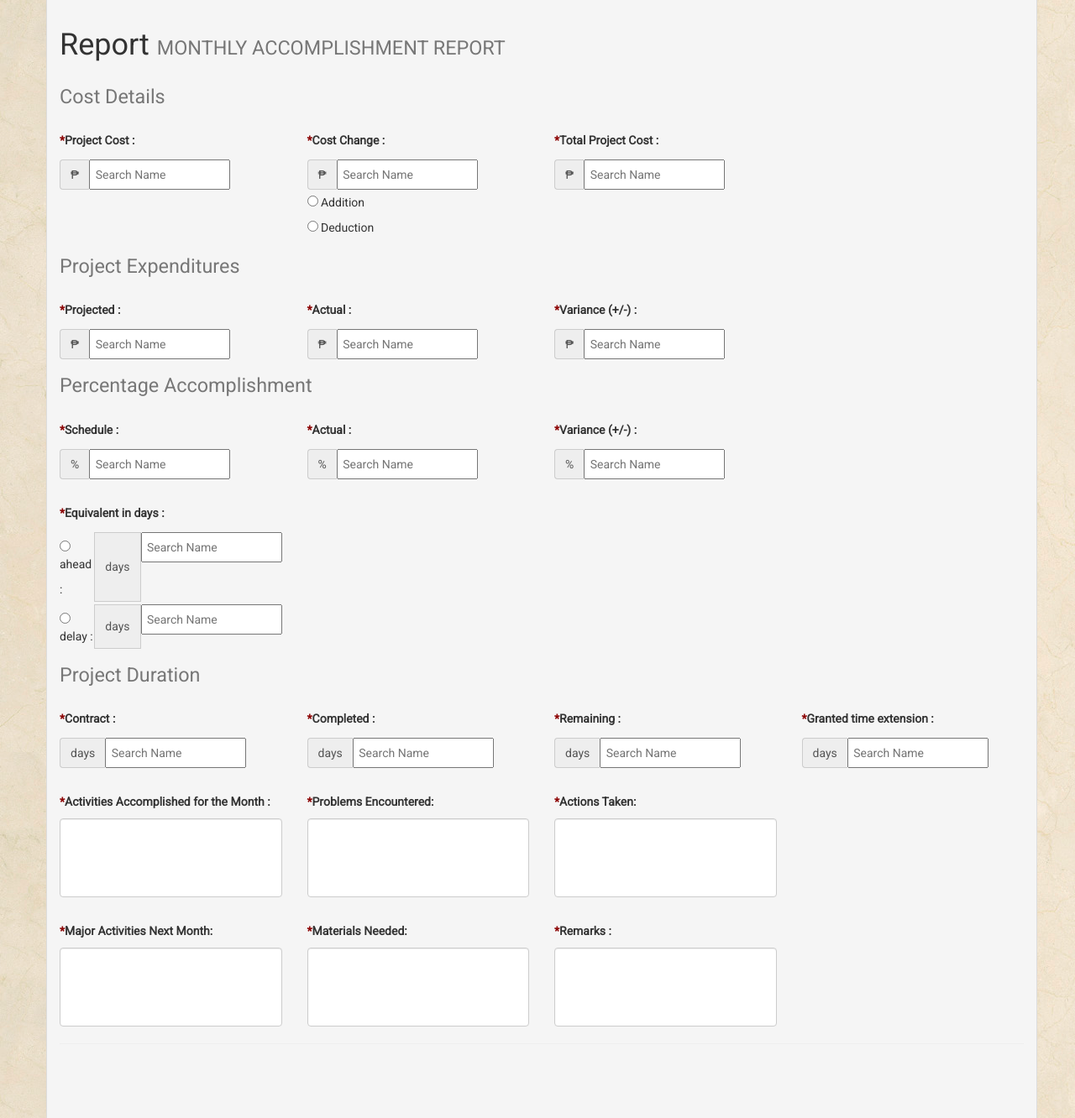
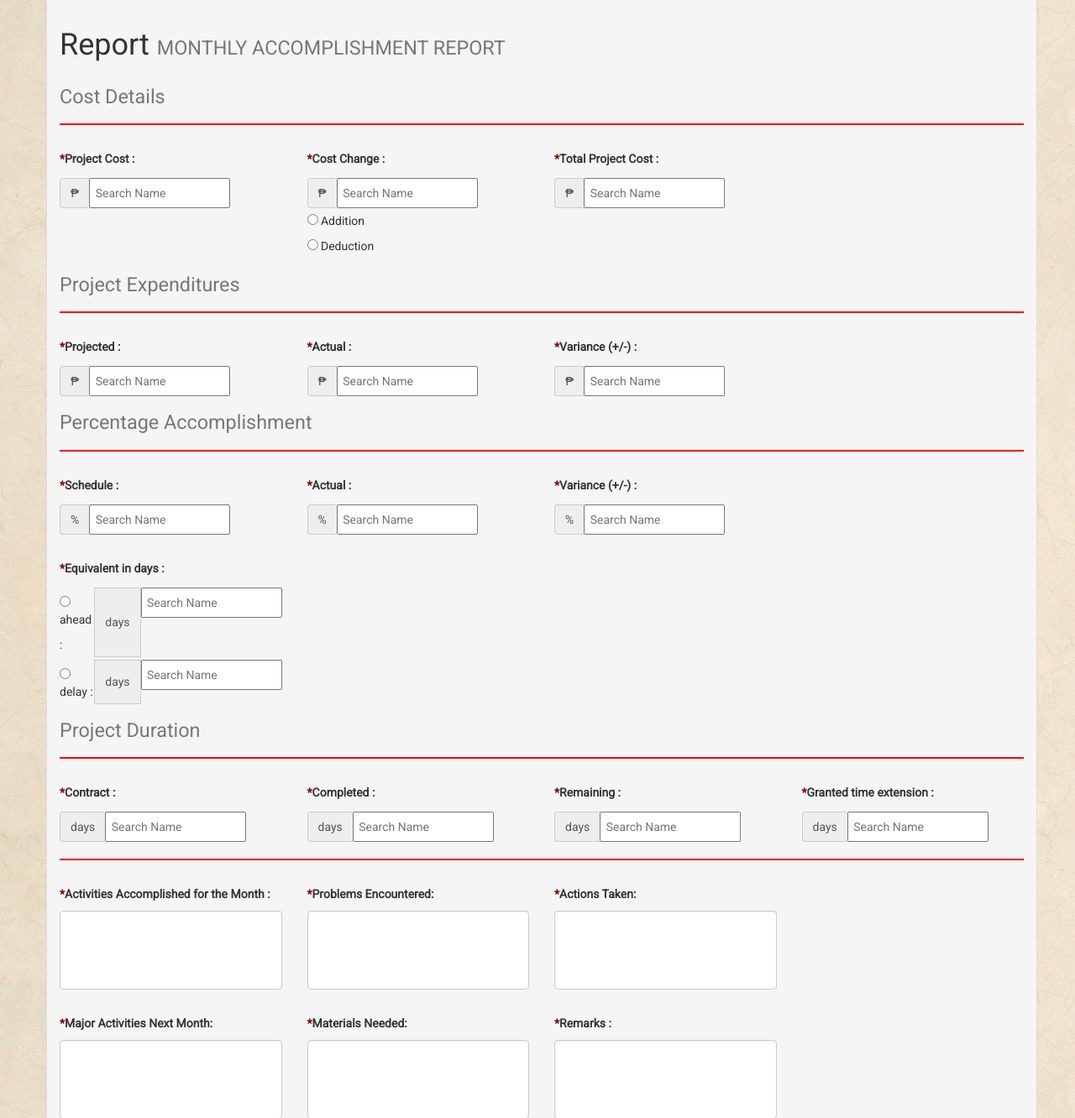
Before and after one commit to bendevelopss/mock4, a PHP site: page /view/transaction/monthly/main.php in a window 1280 px wide. Shown: the part 276-1608 px from the top of the page at 84% size. Run offline with PHP 8.4, Linux system fonts and the light colour scheme; the visitor is signed in with stand-in values (Sample User, id 1); data comes from the database, SQL or seed files in the repository.

Commit message:
retrieve

```diff
--- a/view/transaction/monthly/main.php
+++ b/view/transaction/monthly/main.php
@@ -59,6 +59,7 @@
            Report
             <small>MONTHLY ACCOMPLISHMENT REPORT</small>
           </h1>
+
         </section>
 
 
@@ -68,7 +69,8 @@
 
 
           <div class="row" >
-          <div class="col-lg-12 col-sm-12 col-xs-12">
+          <div class="col-lg-12 col-sm-12 col-xs-12 ">
+
               <div class="box box-solid">
                 <div class="box-header">
 
@@ -76,7 +78,9 @@
 
             <small>Cost Details</small>
           </h1>
-                    <div class="row" style="margin-top:25px">
+          <hr style="border: 0.5px solid #f00">
+
+                    <div class="row" style="margin-top:25px;">
 
                     <div class="col-md-3 col-xs-12" >
                       <label id="custnameErr" ><font color="darkred">*</font>Project Cost :</label>
@@ -84,7 +88,7 @@
                        <span class="input-group-addon">₱</span>
                        <input type="number" placeholder=" Search Name ">
                       </div>
-                      <input type='hidden' id="chkCust" value="no-match">
+
                     </div> <!-- /.col-->  <!--Customer Field-->
 
                       <div class="col-md-3 col-xs-12" id="custnameDiv">
@@ -109,12 +113,16 @@
 
                     </div> <!-- /.col-->  <!--Customer Field-->
 
+
+
                   </div><!--/.row-->
 
                   <h1>
 
             <small>Project Expenditures</small>
+
           </h1>
+          <hr style="border: 0.5px solid #f00">
                     <div class="row" style="margin-top:25px">
 
                     <div class="col-md-3 col-xs-12" >
@@ -150,6 +158,7 @@
 
             <small>Percentage Accomplishment</small>
           </h1>
+          <hr style="border: 0.5px solid #f00">
                     <div class="row" style="margin-top:25px">
 
                     <div class="col-md-3 col-xs-12">
@@ -213,6 +222,7 @@
 
             <small>Project Duration</small>
           </h1>
+          <hr style="border: 0.5px solid #f00">
                     <div class="row" style="margin-top:25px">
 
                     <div class="col-md-3 col-xs-12">
@@ -259,7 +269,7 @@
                   </div><!--/.row-->
 
 
-
+                  <hr style="border: 0.5px solid #f00">
 
 
                     <!-- address rows -->
--- a/view/transaction/monthly_sched/main.php
+++ b/view/transaction/monthly_sched/main.php
@@ -288,7 +288,7 @@
                   <h1 style="font-size: 19pt">
            Manpower Requirements
           </h1>
-                    <div class="row" style="margin-top:25px">
+                    <div class="row" style="margin-right:25px">
 
                     <div class="col-md-3 col-xs-12">
                       <label id="custnameErr" ><font color="darkred">*</font>Week 1 :</label>
```
